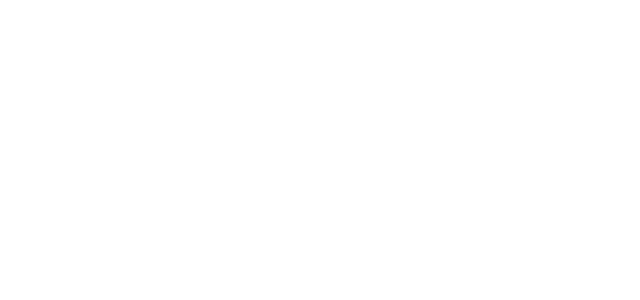
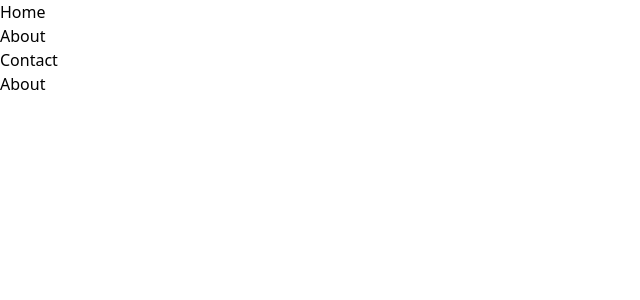
Before and after one commit to lucassdantas/forum-seu-treino, a React (Vite) app in the folder frontend/: page /about in a window 1280 px wide. Shown: the top 300 px of the page, without its empty margins (0-640 px from the left). Built offline with nearby package versions, Linux system fonts and the light colour scheme.

Commit message:
building routes

```diff
--- a/frontend/package.json
+++ b/frontend/package.json
@@ -11,7 +11,8 @@
   },
   "dependencies": {
     "react": "^18.2.0",
-    "react-dom": "^18.2.0"
+    "react-dom": "^18.2.0",
+    "react-router-dom": "^6.23.1"
   },
   "devDependencies": {
     "@types/react": "^18.2.66",
--- a/frontend/src/App.tsx
+++ b/frontend/src/App.tsx
@@ -1,11 +1,21 @@
+import React from 'react';
+import { BrowserRouter as Router, Route, Routes } from 'react-router-dom';
+import Navbar from './components/Navbar';
+import Home from './pages/Home';
+import About from './pages/About';
 
-function App() {
-
-
+const App = () => {
   return (
-    <>
-    </>
-  )
+    <Router>
+      <div>
+        <Navbar />
+        <Routes>
+          <Route path="/" element={<Home />} />
+          <Route path="/about" element={<About />} />
+        </Routes>
+      </div>
+    </Router>
+  );
 }
 
-export default App
+export default App;
--- /dev/null
+++ b/frontend/src/components/Navbar/index.tsx
@@ -0,0 +1,22 @@
+import React from 'react';
+import { Link } from 'react-router-dom';
+
+const Navbar = () => {
+  return (
+    <nav>
+      <ul>
+        <li>
+          <Link to="/">Home</Link>
+        </li>
+        <li>
+          <Link to="/about">About</Link>
+        </li>
+        <li>
+          <Link to="/contact">Contact</Link>
+        </li>
+      </ul>
+    </nav>
+  );
+}
+
+export default Navbar;
--- /dev/null
+++ b/frontend/src/pages/About/index.tsx
@@ -0,0 +1,7 @@
+import React from 'react'
+
+export default function About()  {
+  return (
+    <div>About</div>
+  )
+}
--- /dev/null
+++ b/frontend/src/pages/Home/index.tsx
@@ -0,0 +1,7 @@
+import React from 'react'
+
+export default function Home()  {
+  return (
+    <div>Home</div>
+  )
+}
```
Also changed, not shown: 1 other file (tests, documents, lock files or other folders).
